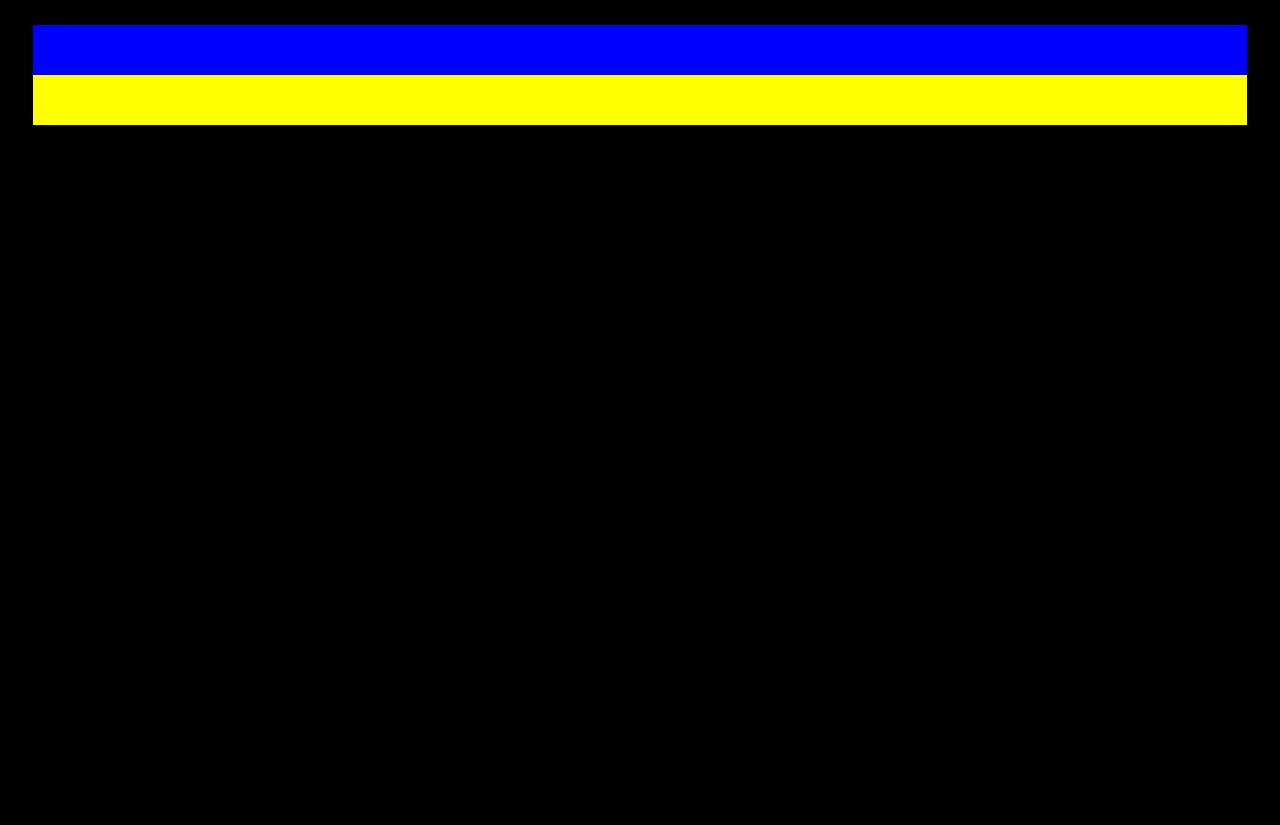
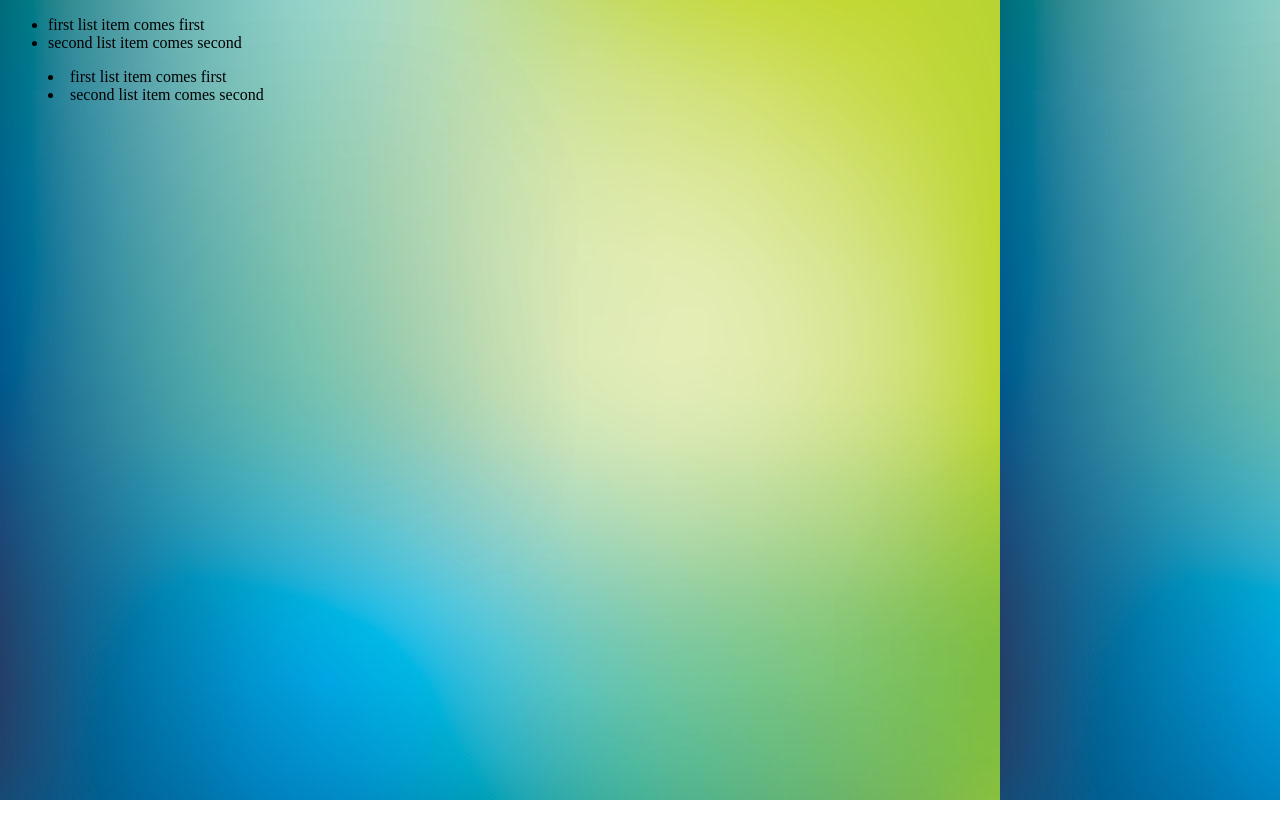
Before and after one commit to ffcactus/promise.old, a plain HTML site: page ui/text.html in a window 1280 px wide. After the commit the page ends 800 px from the top, so only its background shows below. Drawn offline with Linux system fonts and the light colour scheme.

Commit message:
Find a way to set the background of the login page.
How long would it take to finish the whole UI? ...

```diff
--- /dev/null
+++ b/ui/src/css/login.css
@@ -0,0 +1,27 @@
+html, body {
+	height: 100%;
+	margin: 0;
+	overflow: hidden;
+}
+
+#all-container {
+	display: flex;
+	flex-flow: column;
+	height: 100%;
+	/* OMG */
+    background: linear-gradient(to bottom, rgba(7,42,78,1) 0%,rgba(10,48,85,1) 6%,rgba(19,66,106,1) 15%,rgba(35,94,137,1) 24%,rgba(60,127,166,1) 33%,rgba(80,146,178,1) 39%,rgba(100,163,184,1) 44%,rgba(128,180,182,1) 51%,rgba(151,192,177,1) 56%,rgba(178,201,166,1) 62%,rgba(194,202,155,1) 66%,rgba(213,199,137,1) 71%,rgba(228,189,118,1) 76%,rgba(238,168,92,1) 84%,rgba(240,150,75,1) 92%,rgba(236,126,57,1) 98%,rgba(235,120,53,1) 100%);
+}
+
+
+
+img {
+	height: 100%;
+	width: 100%;
+	position: absolute;
+	/*
+	top: 0;
+	left: 0;
+	right: 0;
+	bottom: 0;
+	*/
+}
--- a/ui/text.html
+++ b/ui/text.html
@@ -3,14 +3,28 @@
 
 <head>
 	<title>Promise</title>
-	<link rel="stylesheet" href="src/css/test.css">
 </head>
 
-<body>
-	<div id="first">
-	</div>
-	<div id="second">
-	</div>
+<body style="background: url(test_pic.jpg)">
+	<style type="text/css">
+		ul {
+			list-style: outside
+		}
+
+		ul.compact {
+			list-style: inside
+		}
+	</style>
+
+	<ul>
+		<li>first list item comes first</li>
+		<li>second list item comes second</li>
+	</ul>
+
+	<ul class=compact>
+		<li>first list item comes first</li>
+		<li>second list item comes second</li>
+	</ul>
 </body>
 
 </html>
```
Also changed, not shown: ui/index.html (+4 -7 lines), ui/login.html (added, +14 -0 lines), ui/test_pic.jpg (added).
